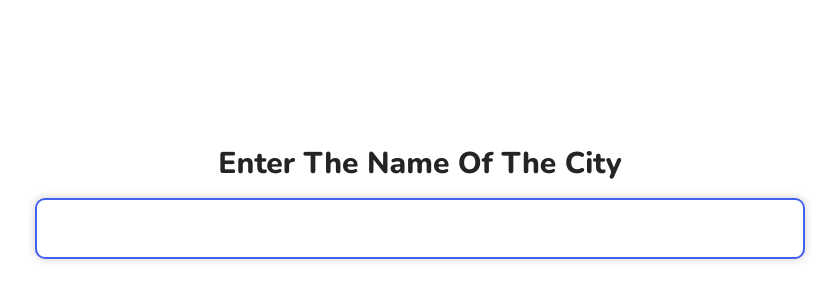
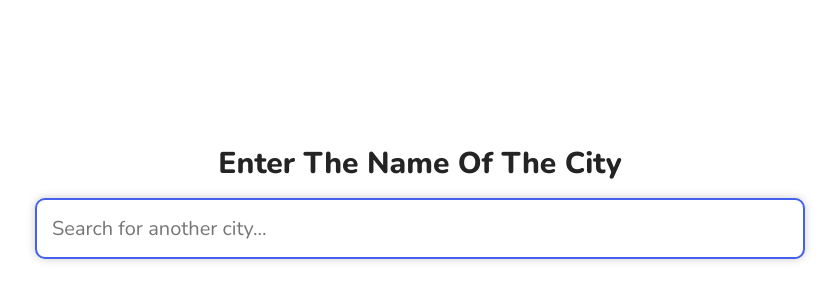
Before and after one commit to QueGonJinn/weather-app, a Next.js app: page / in a window 1280 px wide. Shown: the part 196-496 px from the top of the page, without its empty margins (220-1059 px from the left). Built offline with nearby package versions, Linux system fonts and the light colour scheme.

Commit message:
feat: implementation of the search on the weather page

```diff
--- a/components/SearchBox.js
+++ b/components/SearchBox.js
@@ -1,10 +1,22 @@
 import React from 'react';
 import cities  from '../lib/city.list.json';
 import Link from 'next/link';
+import Router from 'next/router';
 
-export default function SearchBox() {
+export default function SearchBox({placeholder}) {
 	const [query, setQuery] = React.useState('');
 	const [result, setResult] = React.useState([]);
+
+	React.useEffect(() => {
+		const clearQuery = () => setQuery('');
+
+		Router.events.on('routeChangeComplete', clearQuery);
+
+		return () => {
+			Router.events.off('routeChangeComplete', clearQuery);
+		}
+
+	}, [])
 
 	const onChange = (elem) => {
 		const {value} = elem.target;
@@ -34,7 +46,7 @@ export default function SearchBox() {
 	return (
 		<div className="search">
 			<h1 className='search__title'>Enter the name of the city</h1>
-			<input type="text" value={query} onChange={onChange}/>
+			<input type="text" value={query} onChange={onChange} placeholder={placeholder  ? placeholder: ''} />
 
 			{query.length > 3 && (
 				<ul>
--- a/pages/index.js
+++ b/pages/index.js
@@ -10,7 +10,7 @@ export default function Home() {
 
 			<div className="home">
 				<div className="container">
-				<SearchBox />
+				<SearchBox placeholder='Search for another city...' />
 				</div>
 			</div>
 		</div>
--- a/pages/location/[city].js
+++ b/pages/location/[city].js
@@ -5,6 +5,7 @@ import	moment from 'moment-timezone';
 import TodaysWeather from '../../components/TodaysWeather';
 import HourlyWeather from '../../components/HourlyWeather';
 import WeeklyWeather from '../../components/WeeklyWeather';
+import SearchBox from '../../components/SearchBox';
 
 export async function getServerSideProps(context) {
 	const city = getCity(context.params.city);
@@ -76,6 +77,7 @@ export default function City({hourlyWeather, currentWeather, dailyWeather, city,
 
 			<div className="page-wrapper">
 				<div className="container">
+					<SearchBox placeholder='Search for another location...' />
 					<TodaysWeather
 						city={city}
 						weather={dailyWeather[0]}
```
